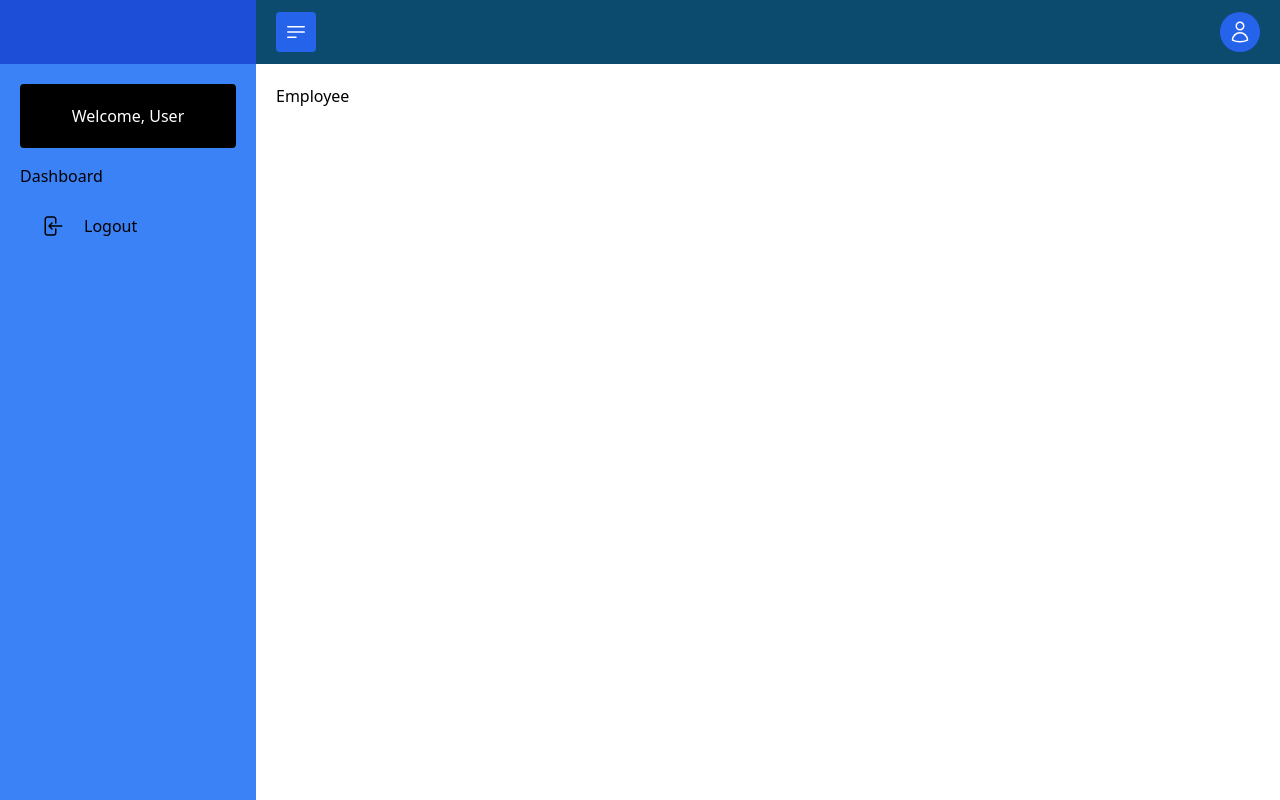
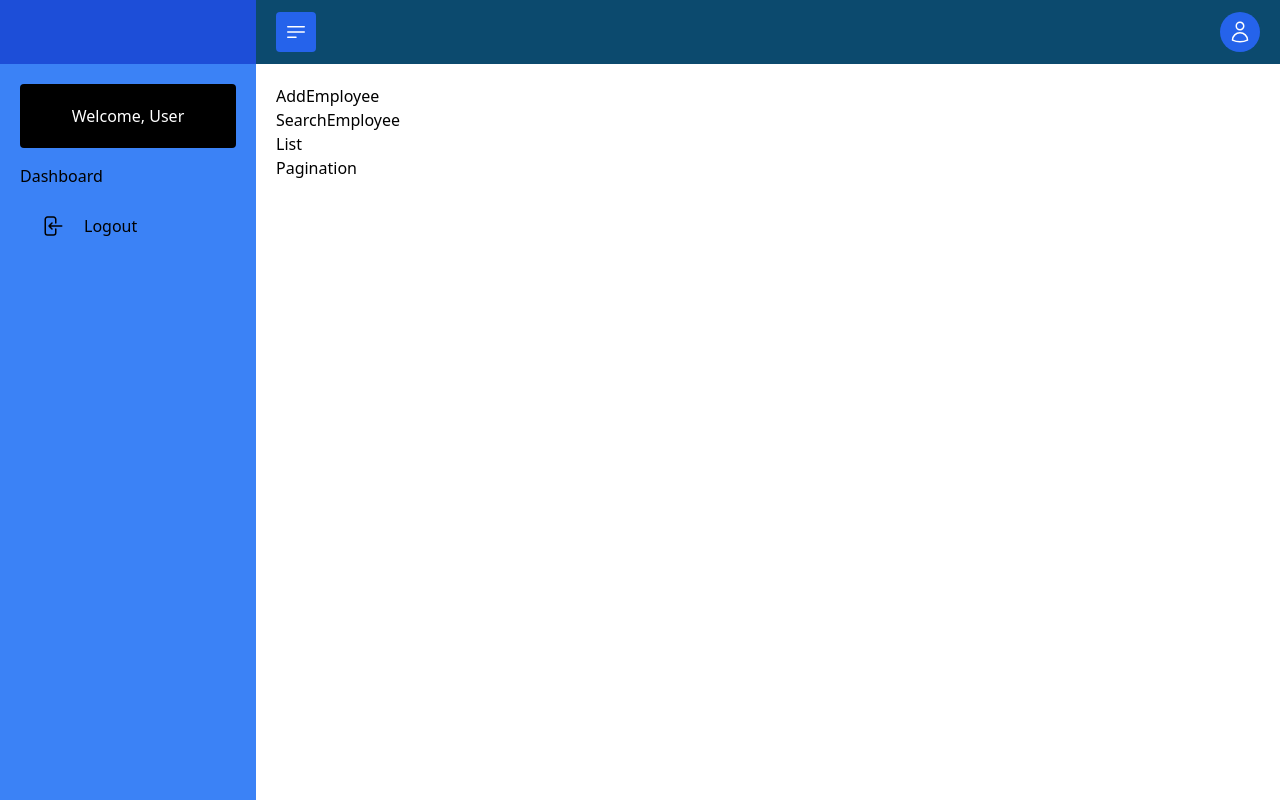
Before and after one commit to Mark-Garner/capstone-sweldo-app, a React (Create React App) app in the folder client/: page /admin/employee in a window 1280 px wide. Built offline with nearby package versions, Linux system fonts and the light colour scheme; no server answers.

Commit message:
added file in employee

```diff
--- /dev/null
+++ b/client/src/components/admin/employee/AddEmployee.jsx
@@ -0,0 +1,9 @@
+import React from 'react'
+
+const AddEmployee = () => {
+  return (
+    <div>AddEmployee</div>
+  )
+}
+
+export default AddEmployee
--- /dev/null
+++ b/client/src/components/admin/employee/ListEmployee.jsx
@@ -0,0 +1,11 @@
+import React from 'react'
+
+const ListListEmployee = () => {
+  return (
+    <div>
+      List
+      </div>
+  )
+}
+
+export default ListListEmployee
--- /dev/null
+++ b/client/src/components/admin/employee/Pagination.jsx
@@ -0,0 +1,9 @@
+import React from 'react'
+
+const Pagination = () => {
+  return (
+    <div>Pagination</div>
+  )
+}
+
+export default Pagination
--- /dev/null
+++ b/client/src/components/admin/employee/SearchEmployee.jsx
@@ -0,0 +1,8 @@
+
+const SearchEmployee = () => {
+  return (
+    <div>SearchEmployee</div>
+  )
+}
+
+export default SearchEmployee
--- a/client/src/pages/admin/employee.jsx
+++ b/client/src/pages/admin/employee.jsx
@@ -1,5 +1,17 @@
+import AddEmployee from '../../components/admin/employee/AddEmployee'
+import ListEmployee from '../../components/admin/employee/ListEmployee'
+import Pagination from '../../components/admin/employee/Pagination'
+import SearchEmployee from '../../components/admin/employee/SearchEmployee'
+
 const Employee = () => {
-  return <div>Employee</div>
+  return (
+    <div>
+      <AddEmployee />
+      <SearchEmployee />
+      <ListEmployee />
+      <Pagination />
+    </div>
+  )
 }
 
 export default Employee
```
